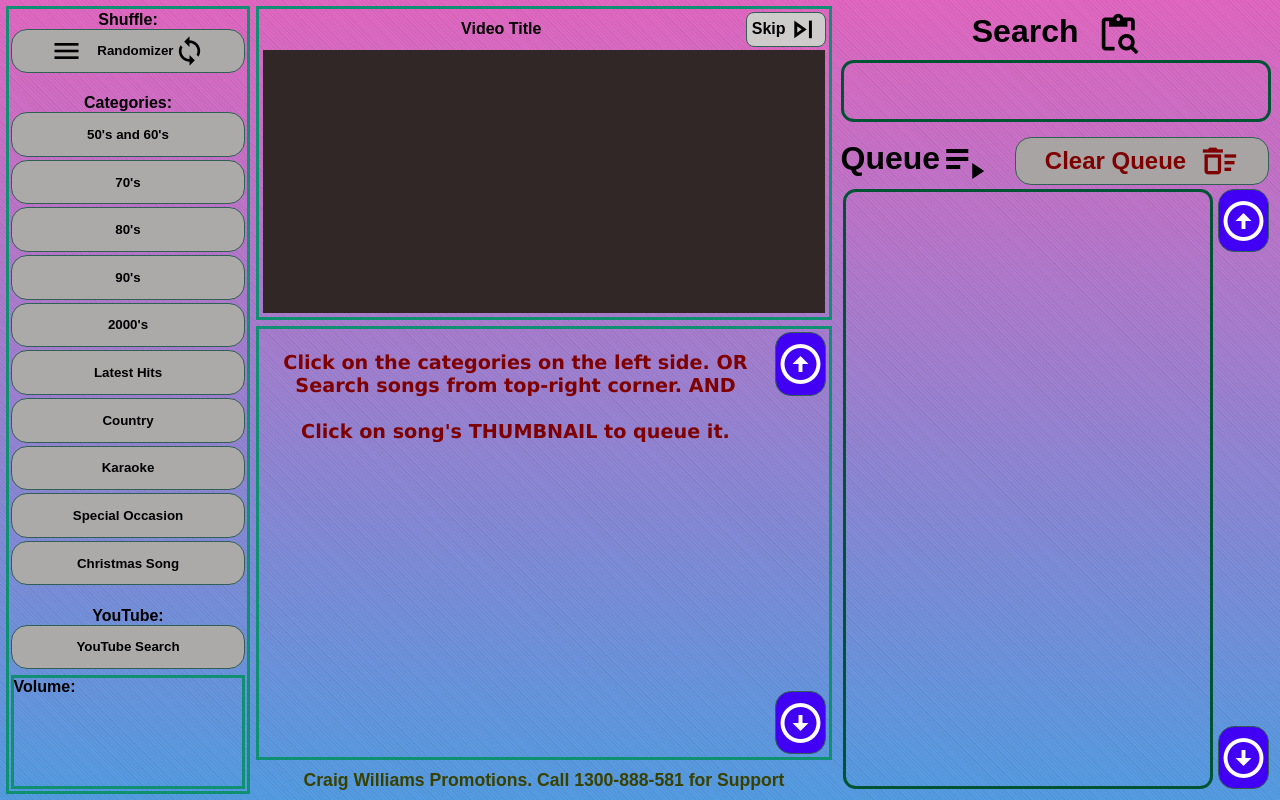
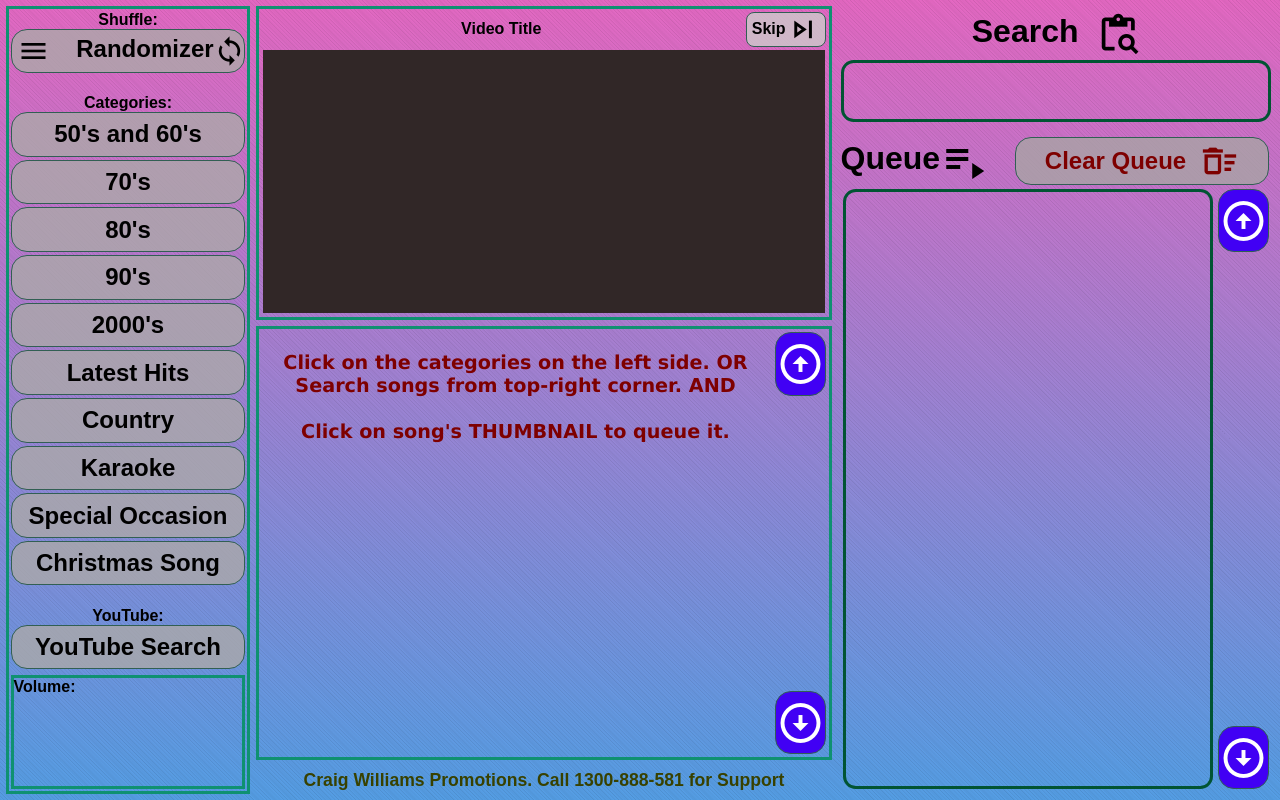
Before and after one commit to sedhain-pankaj/JukeBoxReactJS, a React (Vite) app: page / in a window 1280 px wide. Built offline with nearby package versions, Linux system fonts and the light colour scheme.

Commit message:
opacity for buttons and dynamic font size

```diff
--- a/src/components/left-block/left-block.module.scss
+++ b/src/components/left-block/left-block.module.scss
@@ -26,10 +26,11 @@
 .button-yt {
   margin-bottom: 0.2rem;
   cursor: pointer;
+  font-size: x-large;
   font-weight: bolder;
   border: 1px solid #315f53;
   border-radius: 1rem;
-  background-color: #aca9a9;
+  background-color: rgba(172, 169, 169, 0.8);
   height: 100%;
   white-space: nowrap;
   overflow: hidden;
--- a/src/components/right-block/right-block.module.scss
+++ b/src/components/right-block/right-block.module.scss
@@ -87,7 +87,7 @@
   color: #7e0000;
   border: 1px solid #315f53;
   border-radius: 1rem;
-  background-color: #a8a4a4;
+  background-color: rgba(168, 164, 164, 0.8);
   position: absolute;
   bottom: 0px;
   left: 0px;
--- a/src/components/video-block/video-block.module.scss
+++ b/src/components/video-block/video-block.module.scss
@@ -49,7 +49,7 @@
   cursor: pointer;
   border: 1px solid #315f53;
   border-radius: 0.5rem;
-  background-color: #cecbcb;
+  background-color: rgba(206, 203, 203, 0.8);
   font-size: 1rem;
   font-weight: bold;
   display: flex;
```
